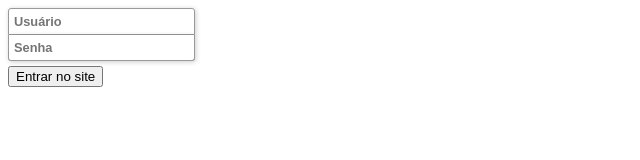
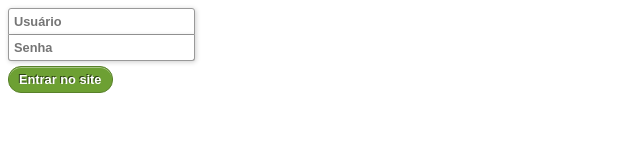
Before and after one commit to xgrind/html5, a plain HTML site: page cap7/formulario.html in a window 1280 px wide. Shown: the whole page, without its empty margins (0-640 px from the left). Drawn offline with Linux system fonts and the light colour scheme.

Commit message:
alteração na cor do botoes

```diff
--- a/cap7/formulario.html
+++ b/cap7/formulario.html
@@ -88,6 +88,56 @@
 
         button {
             margin-top: 5px;
+            background-color: #e5e5e5;
+            background-image: linear-gradient(top, #fff, #e5e5e5);
+            border: 1px solid #aaa;
+            border-radius: 3px;
+            color: #000;
+            font-size: 0.8em;
+            font-weight: bold;
+            padding: 5px 10px;
+        }
+
+        button:hover {
+            background-color: #285582;
+            background-image: linear-gradient(top, #3375b3, #285582);
+            border-color: #204569;
+            box-shadow: inset 0 1px 0 rgba(255, 255, 255, 0.3), 0 0 3px #3775b3;
+            color: #fff;
+            text-shadow: -1px -1px 0 rgba(0, 0, 0, 0.6);
+        }
+
+        button:active {
+            background-color: #204569;
+            background-image: none;
+            border-color: #1a3754;
+            box-shadow: inset 0 2px 1px rgba(0,0,0, 0.15);
+        }
+
+        button {
+            background-color: #6da033;
+            background-image: linear-gradient(bottom, #6da033 47%, #87c442 55%);
+            border-radius: 13px;
+            border: 1px solid #588129;
+            box-shadow: inset 0 1px 0 rgba(255,255,255,0.4);
+            color: white;
+            font-size: 0.8em;
+            font-weight: bold;
+            padding: 5px 10px;
+            text-shadow: -1px -1px 0 rgba(0,0,0,0.6);
+        }
+
+        button:hover {
+            background-color: #618f2d;
+            background-image: linear-gradient(bottom, #618f2d 47%, #79b238 55%);
+            border-color: #4e7324;
+        }
+
+        button:active {
+            background-color: #618f2d;
+            background-image: none;
+            border-color: #405e1e;
+            box-shadow: inset 0 2px 1px rgba(0,0,0, 0.15);
         }
     </style>
 </head>
```
